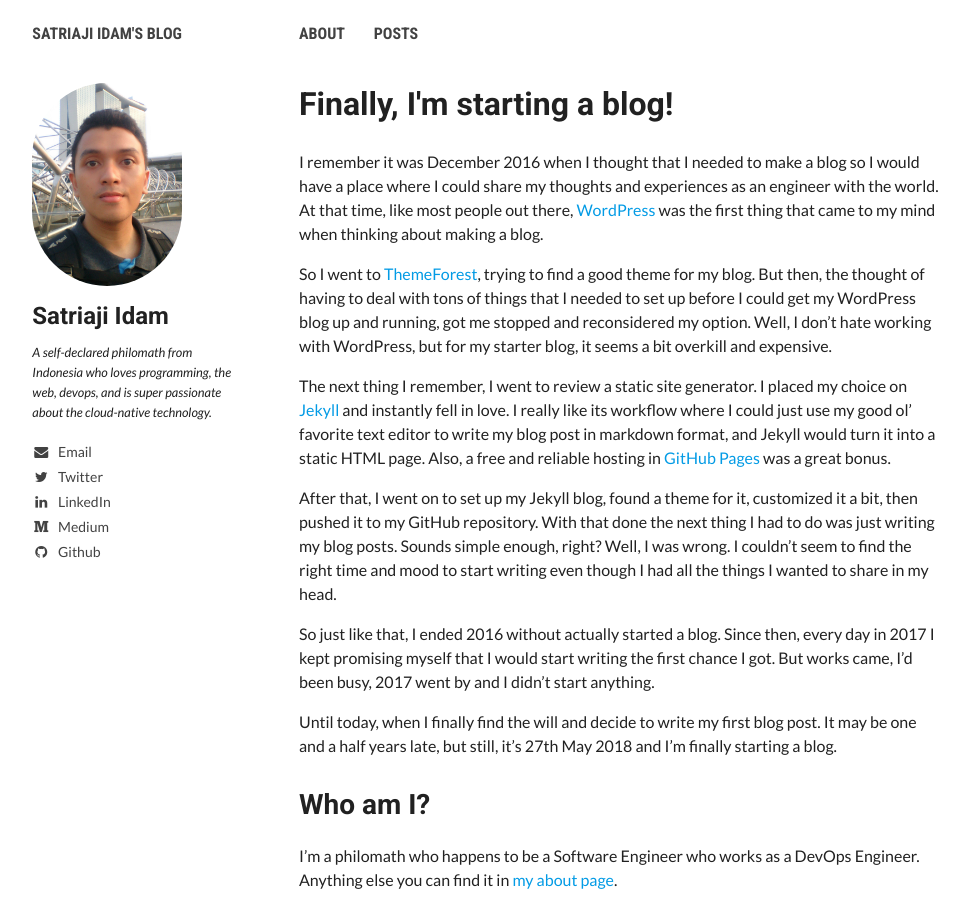
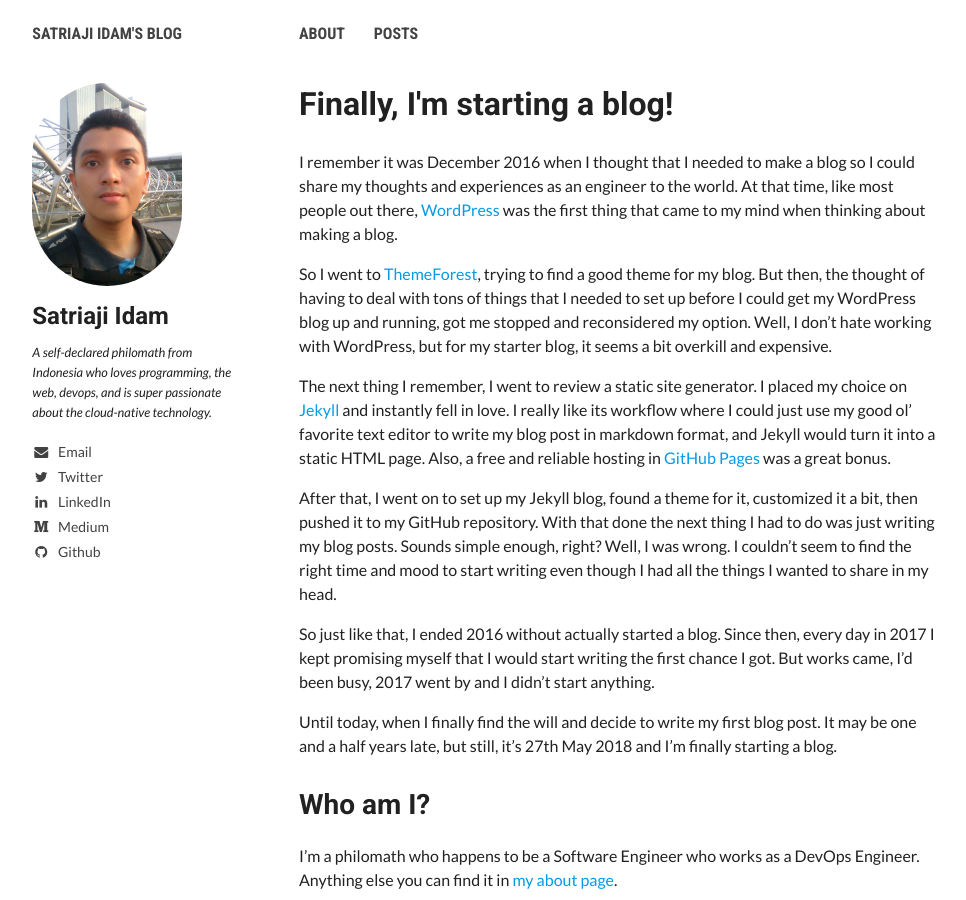
Before and after one commit to satriajidam/satriajidam.github.io, a Jekyll site: the page built from _posts/2018-05-27-finally-im-starting-a-blog.md, in a window 1280 px wide and 900 px high. Shown: the whole window, without its empty margins (21-987 px from the left). Built offline with Jekyll 4.4.1, drawn with Linux system fonts in a browser that asks for light colours; nearby versions of some CDN libraries; comment, search, counter and statistics services are not loaded.

Commit message:
Update post

```diff
--- a/_posts/2018-05-27-finally-im-starting-a-blog.md
+++ b/_posts/2018-05-27-finally-im-starting-a-blog.md
@@ -2,7 +2,7 @@
 title: Finally, I'm starting a blog!
 ---
 
-I remember it was December 2016 when I thought that I needed to make a blog so I would have a place where I could share my thoughts and experiences as an engineer with the world. At that time, like most people out there, [WordPress](https://wordpress.org/) was the first thing that came to my mind when thinking about making a blog.
+I remember it was December 2016 when I thought that I needed to make a blog so I could share my thoughts and experiences as an engineer to the world. At that time, like most people out there, [WordPress](https://wordpress.org/) was the first thing that came to my mind when thinking about making a blog.
 
 So I went to [ThemeForest](https://themeforest.net/), trying to find a good theme for my blog. But then, the thought of having to deal with tons of things that I needed to set up before I could get my WordPress blog up and running, got me stopped and reconsidered my option. Well, I don't hate working with WordPress, but for my starter blog, it seems a bit overkill and expensive.
 
```
